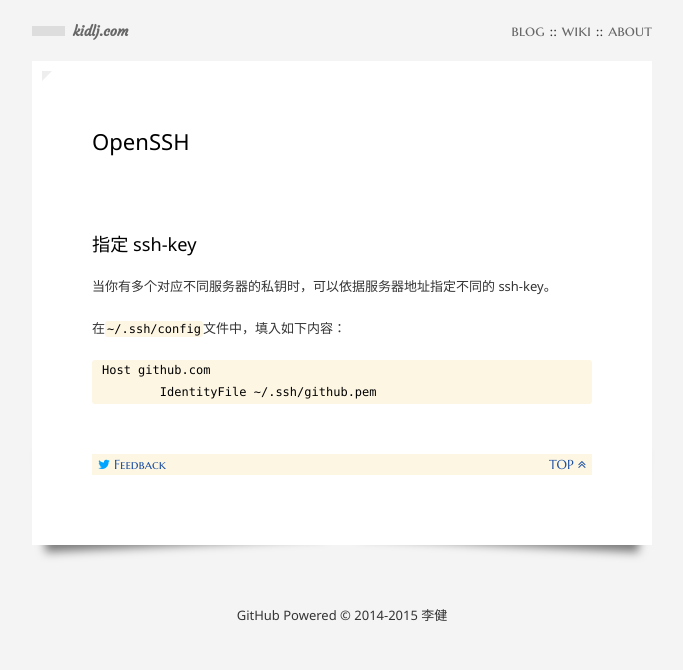
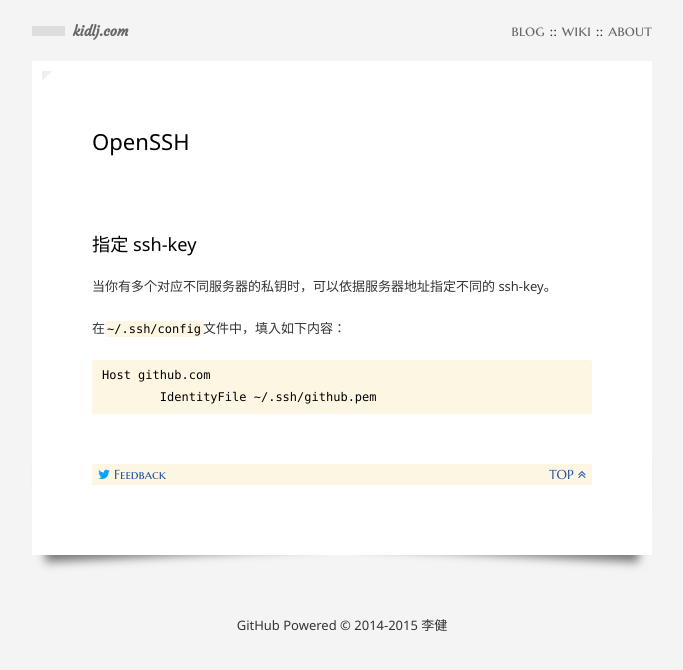
Before and after one commit to kidlj/awei, a Jekyll site: the page built from _wikies/sshd.mkd, in a window 1280 px wide. Shown: the top 670 px of the page, without its empty margins (298-981 px from the left). Built offline with Jekyll 4.4.1, drawn with Linux system fonts in a browser that asks for light colours; Markdown is read by kramdown in place of the engine named in the settings.

Commit message:
<pre> padding tweak

```diff
--- a/css/style.css
+++ b/css/style.css
@@ -30,7 +30,7 @@ hr {
 	height: 6px; }
 
 pre {
-	padding: 0px 10px;
+	padding: 5px 10px;
 	overflow: auto;
 	margin: 20px 0; }
 code {
```
